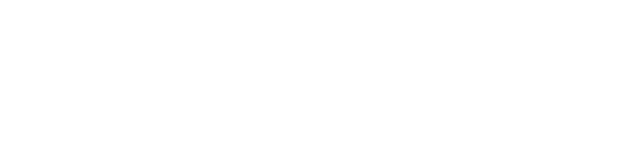
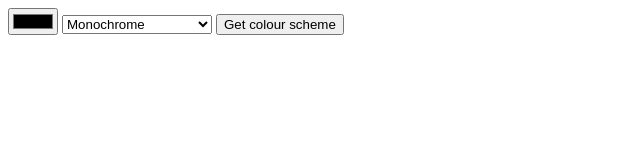
Before and after one commit to Hoa-phuong-vu/Color-Scheme-Generator, a plain HTML site: page index.html in a window 1280 px wide. Shown: the whole page, without its empty margins (0-640 px from the left). Drawn offline with Linux system fonts and the light colour scheme.

Commit message:
finish html

```diff
--- a/index.html
+++ b/index.html
@@ -6,6 +6,22 @@
     <title>Color Generator</title>
 </head>
 <body>
+    <div id="picker">
+        <input type="color" id="seed-color" aria-label="seed-color"/>
+        <select name="" id="color-scheme">
+            <option value="monochrome">Monochrome</option>
+            <option value="monochrome-dark">Monochrome dark</option>
+            <option value="monochrome-light">Monochrome light</option>
+            <option value="analogic">Analogic</option>
+            <option value="analogic-complement">Analogic complement</option>
+            <option value="complement">Complement</option>
+            <option value="triad">Triad</option>
+        </select>
+        <button>Get colour scheme</button>
+    </div>
+    <div id="display">
 
+    </div>
+    <script src="index.js"></script>
 </body>
 </html>
```
